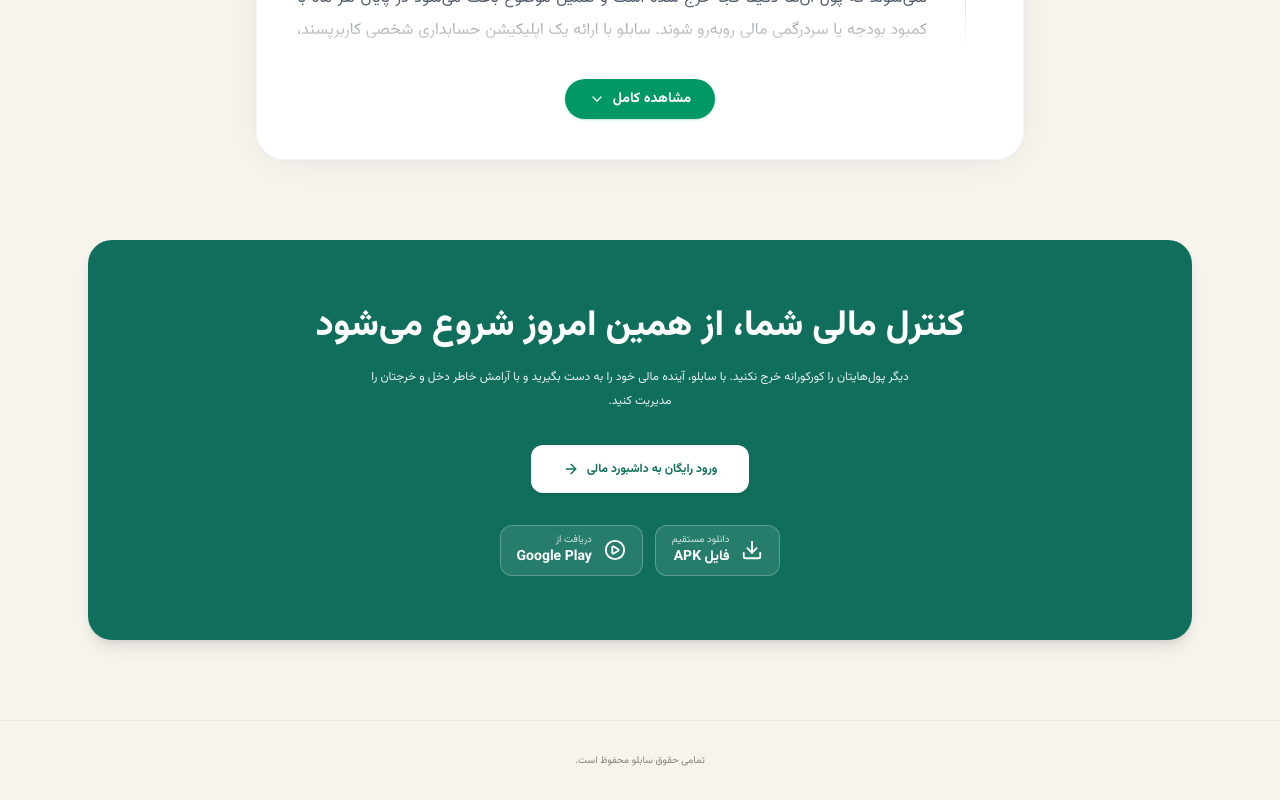
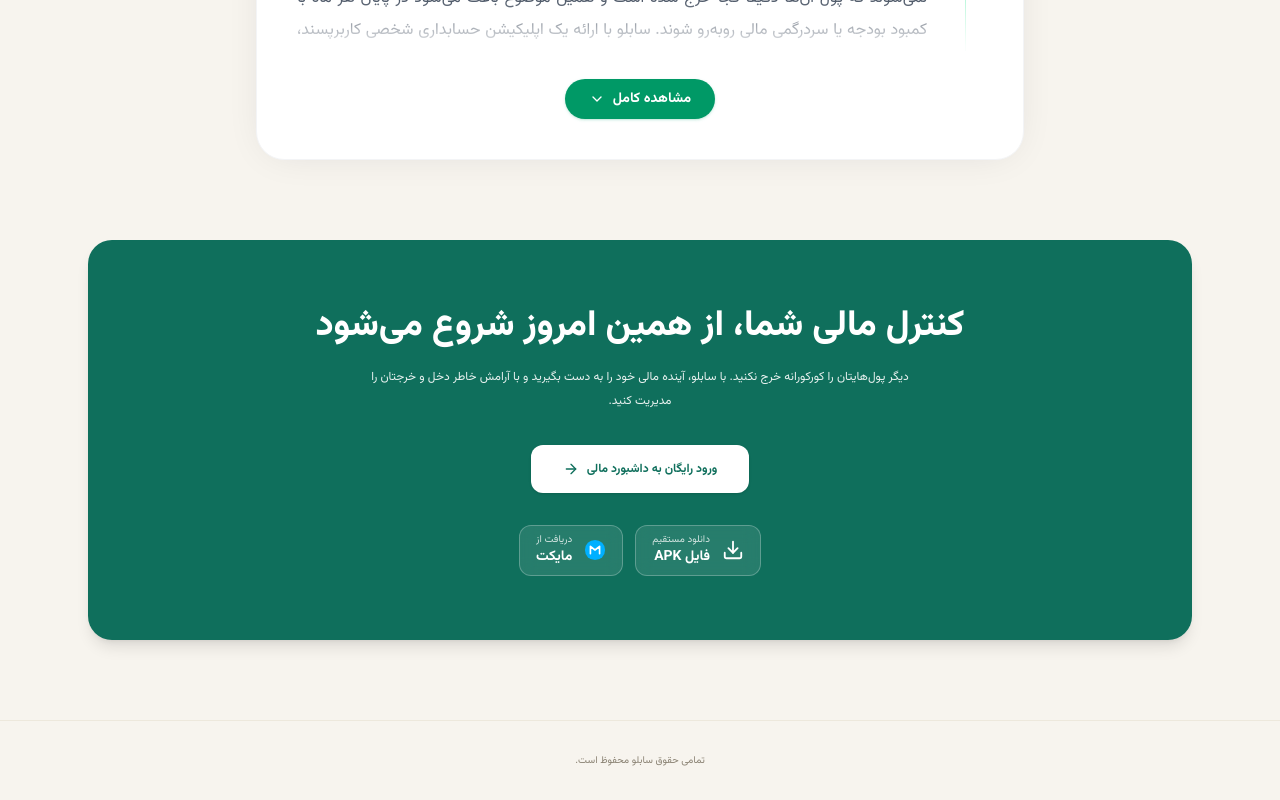
Before and after one commit to parsaasadzadeh/Sablo-Web, a Next.js app: page / in a window 1280 px wide. Shown: the part 2188-2988 px from the top of the page. Built offline with nearby package versions, Linux system fonts and the light colour scheme.

Commit message:
Update CtaSection.js

```diff
--- a/src/components/landing/CtaSection.js
+++ b/src/components/landing/CtaSection.js
@@ -1,5 +1,27 @@
 import Link from 'next/link';
-import { ArrowRight, Download, PlayCircle } from 'lucide-react';
+import { ArrowRight, Download } from 'lucide-react';
+
+// آیکن ساده مایکت با رنگ رسمی برند (آبی #00B0FF طبق راهنمای برند مایکت)
+function MyketIcon({ size = 22 }) {
+  return (
+    <svg
+      width={size}
+      height={size}
+      viewBox="0 0 24 24"
+      fill="none"
+      className="shrink-0"
+    >
+      <circle cx="12" cy="12" r="11" fill="#00B0FF" />
+      <path
+        d="M7 16V8l5 4 5-4v8"
+        stroke="white"
+        strokeWidth="1.8"
+        strokeLinecap="round"
+        strokeLinejoin="round"
+      />
+    </svg>
+  );
+}
 
 export default function CtaSection() {
   return (
@@ -11,14 +33,12 @@ export default function CtaSection() {
         <p className="text-xs opacity-90 leading-6 mb-8 max-w-xl mx-auto">
           دیگر پول‌هایتان را کورکورانه خرج نکنید. با سابلو، آینده مالی خود را به دست بگیرید و با آرامش خاطر دخل و خرجتان را مدیریت کنید.
         </p>
-
         <Link
           href="/dashboard"
           className="h-12 bg-white text-[#0F6F5C] hover:bg-gray-100 text-xs font-bold px-8 rounded-xl transition-all shadow inline-flex items-center justify-center gap-2 mb-8"
         >
           ورود رایگان به داشبورد مالی <ArrowRight size={16} />
         </Link>
-
         {/* دکمه‌های دانلود اپلیکیشن */}
         <div className="flex flex-wrap items-center justify-center gap-3">
           {/* دانلود مستقیم APK */}
@@ -32,16 +52,17 @@ export default function CtaSection() {
               <span className="text-sm font-bold">فایل APK</span>
             </span>
           </a>
-
-          {/* گوگل پلی */}
+          {/* مایکت */}
           <a
-            href="#"
+            href="https://myket.ir/app/com.parsaas.Sablo"
+            target="_blank"
+            rel="noopener noreferrer"
             className="flex items-center gap-3 bg-white/10 hover:bg-white/20 border border-white/25 rounded-xl px-4 py-2 transition-all backdrop-blur-sm"
           >
-            <PlayCircle size={22} className="shrink-0" />
+            <MyketIcon size={22} />
             <span className="flex flex-col items-start leading-tight text-left">
               <span className="text-[10px] opacity-80">دریافت از</span>
-              <span className="text-sm font-bold">Google Play</span>
+              <span className="text-sm font-bold">مایکت</span>
             </span>
           </a>
         </div>
```
